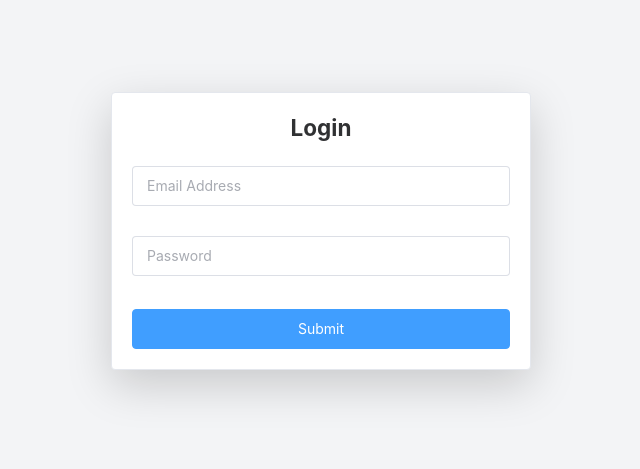
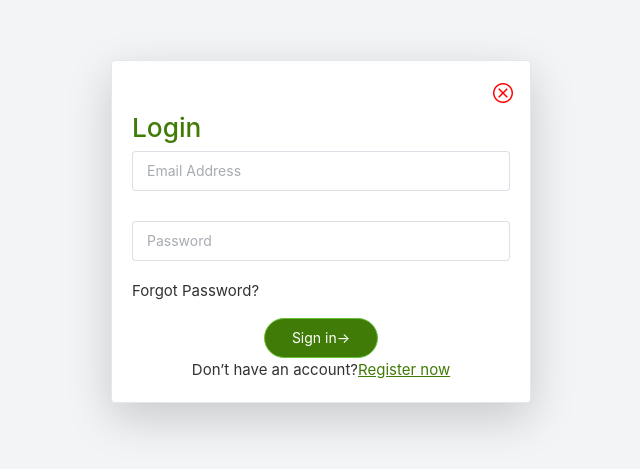
Before and after one commit to Phanit-Chea/g8_blaek_mot, a Vue app in the folder frontend/: page /login in a window 1280 px wide. Shown: the part 169-638 px from the top of the page, without its empty margins (319-959 px from the left). Built offline with nearby package versions, Linux system fonts and the light colour scheme; no server answers; what vue-simple-acl would draw is missing.

Commit message:
Login form

```diff
--- a/frontend/index.html
+++ b/frontend/index.html
@@ -3,6 +3,7 @@
   <head>
     <meta charset="UTF-8">
     <link rel="icon" href="/favicon.ico">
+    <link rel="stylesheet" href="https://fonts.googleapis.com/css2?family=Material+Symbols+Outlined:opsz,wght,FILL,GRAD@20..48,100..700,0..1,-50..200" />
     <meta name="viewport" content="width=device-width, initial-scale=1.0">
     <title>Vite App</title>
   </head>
--- a/frontend/src/views/Admin/Auth/LoginView.vue
+++ b/frontend/src/views/Admin/Auth/LoginView.vue
@@ -2,31 +2,35 @@
 <template>
   <div class="flex items-center justify-center min-h-screen bg-gray-100">
     <el-card class="w-full max-w-md shadow-lg">
-      <h2 class="text-2xl font-bold mb-6 text-center">Login</h2>
+   <span class="material-symbols-outlined">cancel</span>
+      <h3>Login </h3>
       <el-form @submit="onSubmit">
         <el-form-item :error="emailError">
           <el-input placeholder="Email Address" v-model="email" size="large" />
         </el-form-item>
-
         <el-form-item :error="nameError" class="mt-8">
           <el-input placeholder="Password" v-model="password" size="large" type="password" />
         </el-form-item>
-
         <div>
+        <span>Forgot Password?</span>
+        </div>
+        <div class="d-grid gap-2 d-md-flex justify-content-md-center">
           <el-button
             size="large"
             class="mt-3 w-full"
-            :disabled="isSubmitting"
-            type="primary"
-            native-type="submit"
-            >Submit</el-button
-          >
+            :disabled="islogin"
+            type="success"
+            native-type="Sing in"
+            >Sign in→</el-button >
+
+        </div>
+        <div class="text-center">
+        <span>Don’t have an account?<a href="#">Register now</a> </span>
         </div>
       </el-form>
     </el-card>
   </div>
 </template>
-
 <script setup lang="ts">
 import axiosInstance from '@/plugins/axios'
 import { useField, useForm } from 'vee-validate'
@@ -40,7 +44,7 @@ const formSchema = yup.object({
   email: yup.string().required().email().label('Email address')
 })
 
-const { handleSubmit, isSubmitting } = useForm({
+const { handleSubmit, islogin} = useForm({
   initialValues: {
     password: '',
     email: ''
@@ -57,13 +61,31 @@ const onSubmit = handleSubmit(async (values) => {
     console.warn('Error')
   }
 })
-
 const { value: password, errorMessage: nameError } = useField('password')
 const { value: email, errorMessage: emailError } = useField('email')
 </script>
-
 <style scoped>
+h3{
+  color:rgb(65, 123, 7);
+}
 .min-h-screen {
   min-height: 100vh;
 }
+span a {
+ color: rgb(65, 123, 7);
+  justify-content: center;
+  text-align: center;
+}
+button{
+  background-color: rgb(65, 123, 7);
+  color: white;
+  border-radius: 30px;
+  width: 30%;
+}
+.material-symbols-outlined {
+  margin-left: 95%;
+  color:red;
+  font-variation-settings:
+  'opsz'100
+}
 </style>
```
Also changed, not shown: 1 other file (tests, documents, lock files or other folders).
